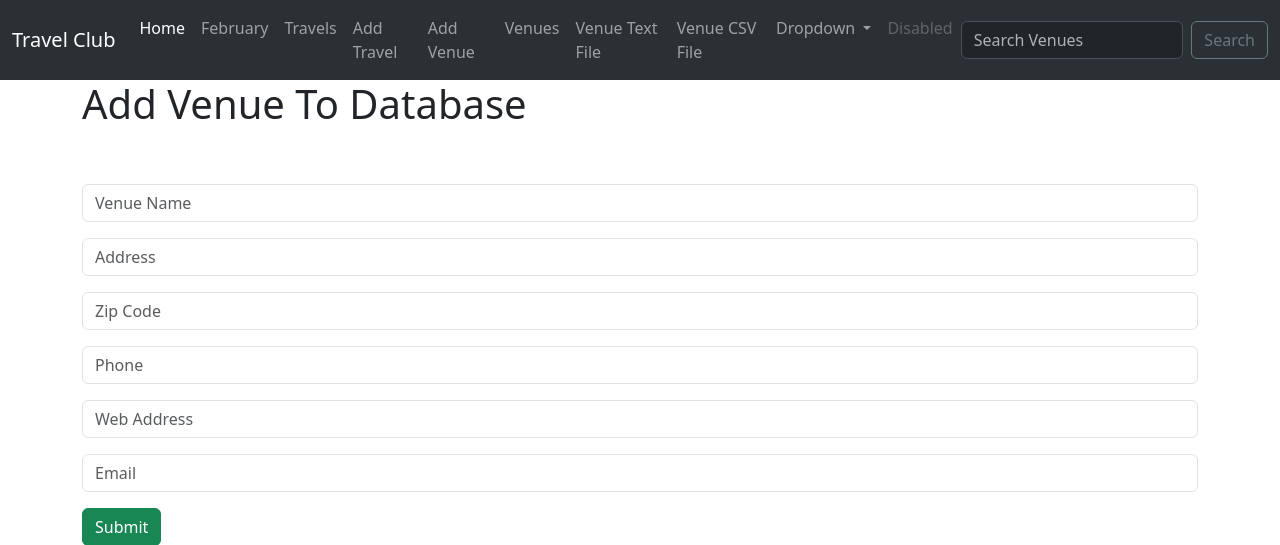
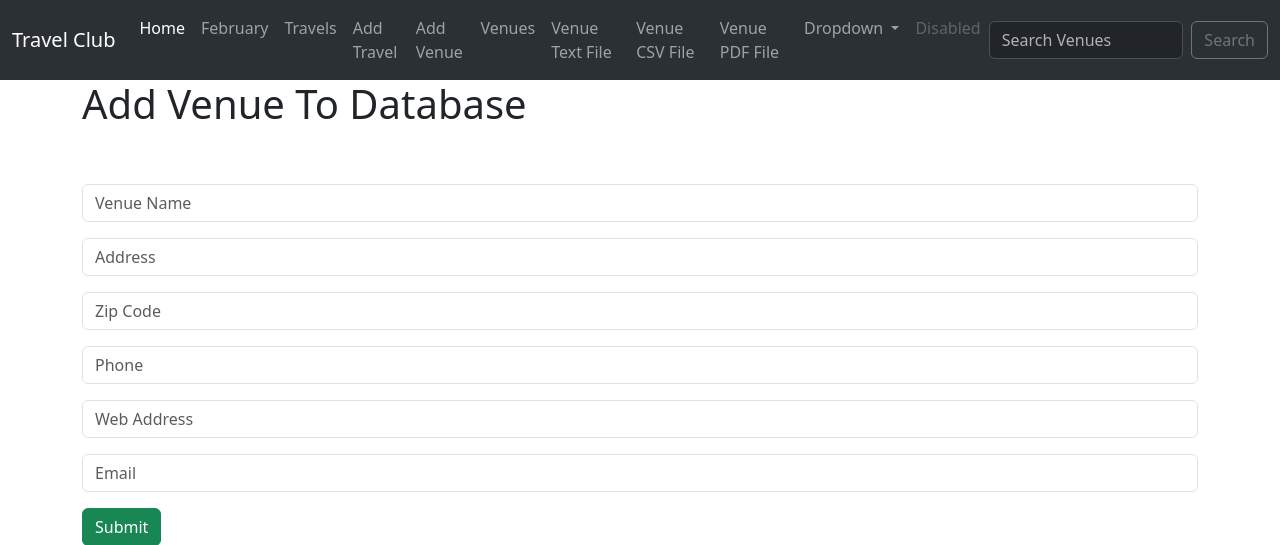
Before and after one commit to SebastianSloma/Travel_club, a Django app: page /add_venue in a window 1280 px wide. Shown: the top 545 px of the page. Run offline with Django 4.2, Linux system fonts and the light colour scheme.

Commit message:
added function download venue list in pdf

```diff
--- a/travel/templates/travel/navbar.html
+++ b/travel/templates/travel/navbar.html
@@ -30,6 +30,9 @@
           <li class="nav-item">
             <a class="nav-link" href="{% url 'venue_csv' %}">Venue CSV File</a>
           </li>
+          <li class="nav-item">
+            <a class="nav-link" href="{% url 'venue_pdf' %}">Venue PDF File</a>
+          </li>
           <li class="nav-item dropdown">
             <a class="nav-link dropdown-toggle" href="#" role="button" data-bs-toggle="dropdown" aria-expanded="false">
               Dropdown
--- a/travel/urls.py
+++ b/travel/urls.py
@@ -18,4 +18,5 @@ path('', views.home, name='home'),
     path('delete_venue/<venue_id>', views.delete_venue, name='delete-venue'),
     path('venue_text', views.venue_text, name='venue_text'),
     path('venue_csv', views.venue_csv, name='venue_csv'),
+    path('venue_pdf', views.venue_pdf, name='venue_pdf'),
 ]
--- a/travel/views.py
+++ b/travel/views.py
@@ -7,8 +7,54 @@ from .forms import VenueForm, TravelForm
 from django.http import HttpResponseRedirect
 from django.http import HttpResponse
 import csv
+from django.http import FileResponse
+import io
+from reportlab.pdfgen import canvas
+from reportlab.lib.units import inch
+from reportlab.lib.pagesizes import letter
+# import pagination stuff
+from django.core.paginator import Paginator
 
 # Create your views here.
+
+# Generate PDF File Venue List
+def venue_pdf(request):
+    # Create bytestream buffer
+    buf = io.BytesIO()
+    # Create a canvas
+    c = canvas.Canvas(buf, pagesize=letter, bottomup=0 )
+    # Create a text object
+    textobj=c.beginText()
+    textobj.setTextOrigin(inch,inch)
+    textobj.setFont('Helvetica', 14)
+
+    # Designate the model
+    venues = Venue.objects.all()
+
+    # Create blank list
+    lines = []
+
+    for venue in venues:
+        lines.append(venue.name)
+        lines.append(venue.address)
+        lines.append(venue.zip_code)
+        lines.append(venue.phone)
+        lines.append(venue.web)
+        lines.append(venue.email_address)
+        lines.append('.')
+
+
+    # loop
+    for line in lines:
+        textobj.textLine(line)
+
+    # finish up
+    c.drawText(textobj)
+    c.showPage()
+    c.save()
+    buf.seek(0)
+
+    return FileResponse(buf, as_attachment=True, filename='venue.pdf')
 
 # Generate CSV File Venue List
 def venue_csv(request):
```
